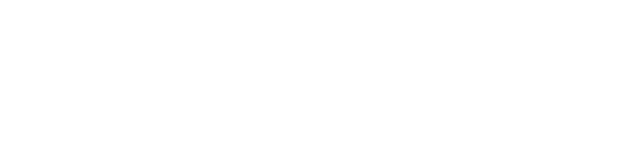
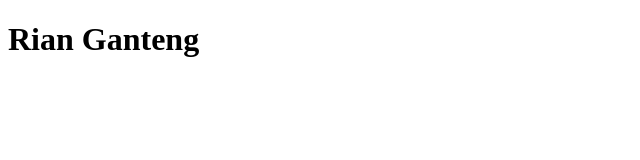
Before and after one commit to febrianblo/belajar-git, a plain HTML site: page index.html in a window 1280 px wide. Shown: the whole page, without its empty margins (0-640 px from the left). Drawn offline with Linux system fonts and the light colour scheme.

Commit message:
menambah h1 di index.html

```diff
--- a/index.html
+++ b/index.html
@@ -8,7 +8,7 @@
 </head>
 
 <body>
-
+    <h1>Rian Ganteng</h1>
 </body>
 
 </html>
```
